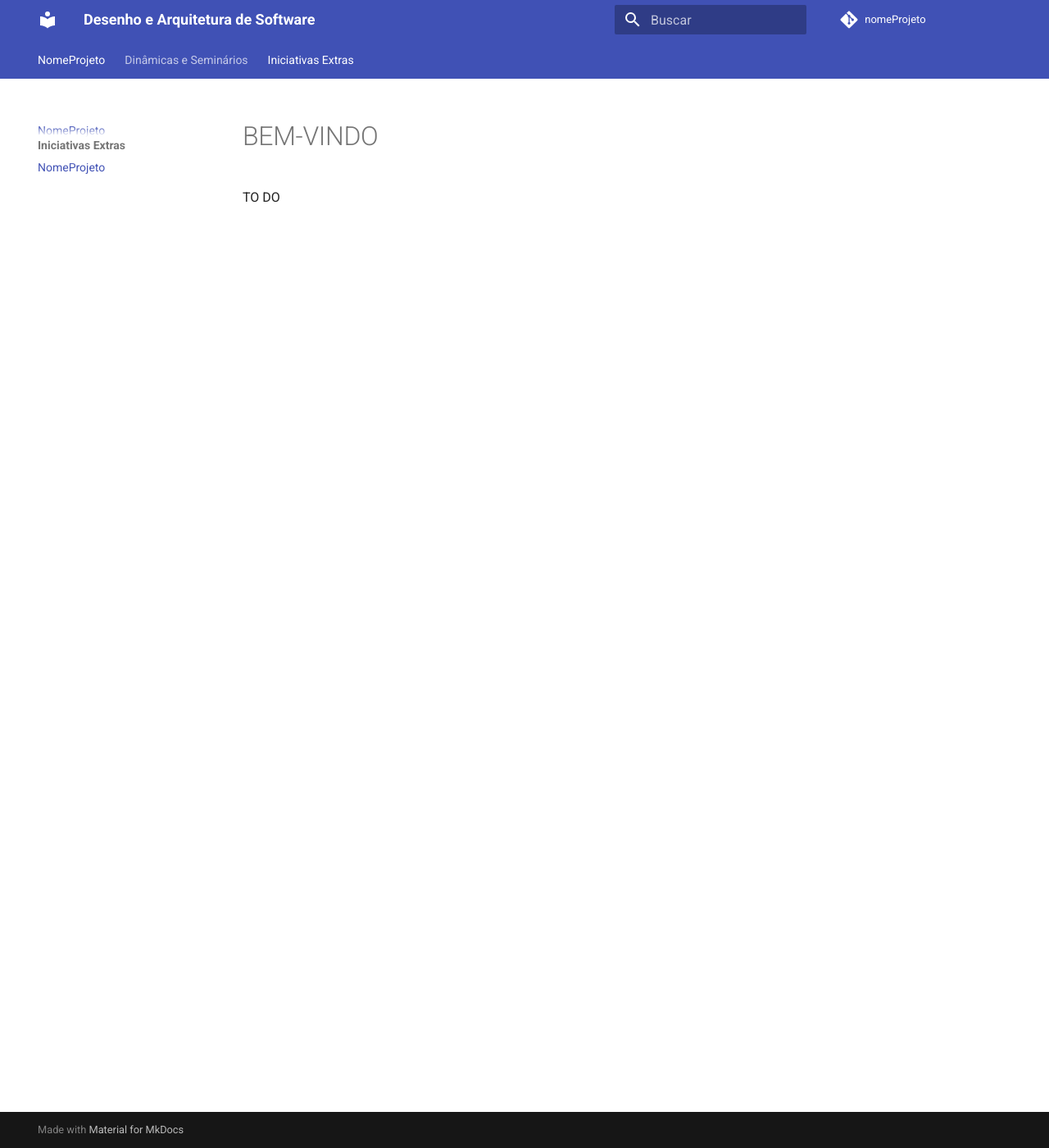
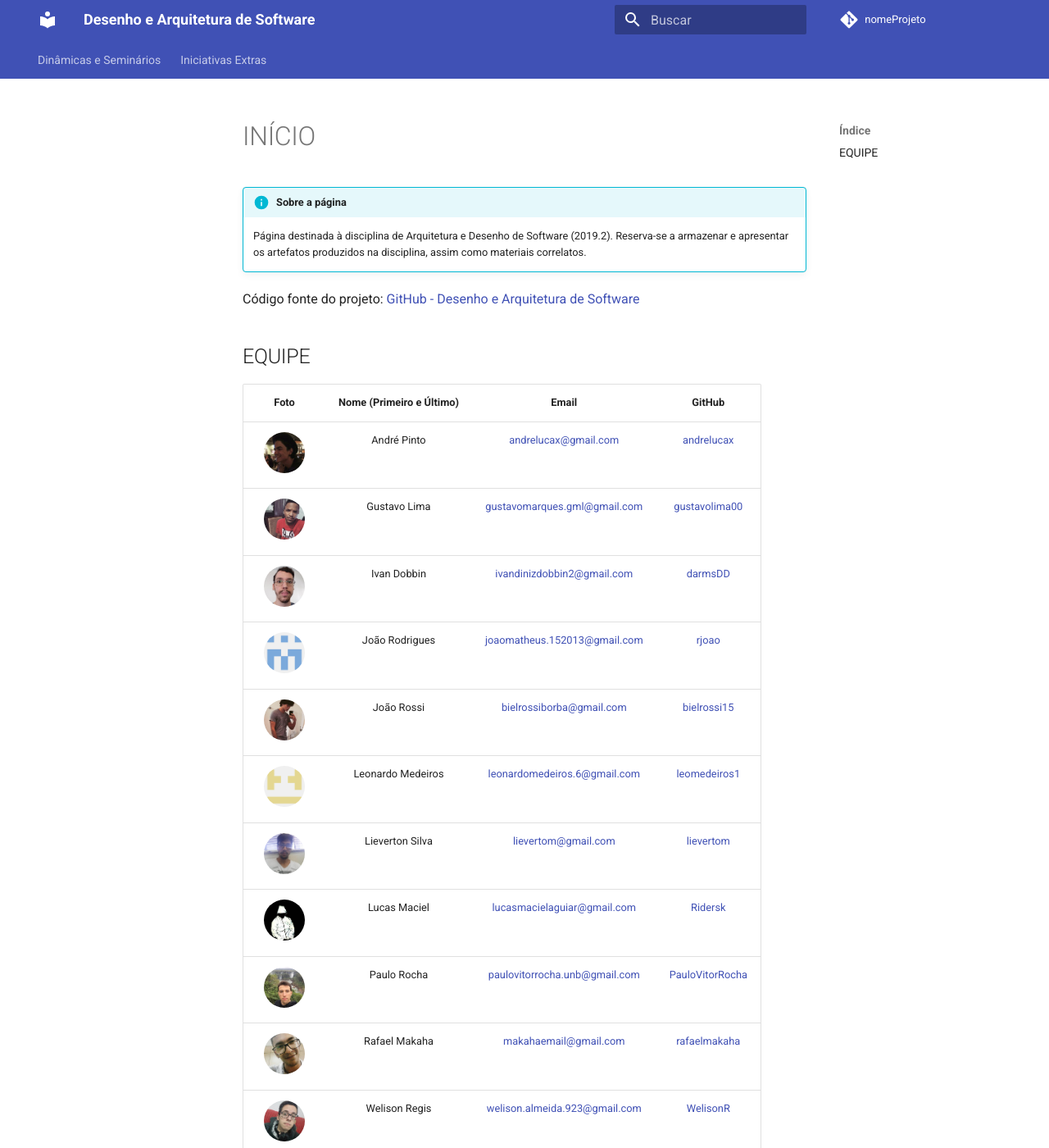
Before and after one commit to 2019-2-arquitetura-desenho/wiki, an MkDocs documentation site: the page built from docs/index.md, in a window 1280 px wide and 1400 px high. Shown: the whole window at 82% size. Built offline with MkDocs 1.6.1 and Material for MkDocs 9.7.7, drawn with Linux system fonts in a browser that asks for light colours; comment, search, counter and statistics services are not loaded; old or Windows-style settings are respelled for this version of MkDocs.

Commit message:
Add index page with team informations and images. Update project struture.

```diff
--- a/docs/index.md
+++ b/docs/index.md
@@ -1,3 +1,22 @@
-# BEM-VINDO
+# INÍCIO
 
-TO DO
+!!! info "Sobre a página"
+    Página destinada à disciplina de Arquitetura e Desenho de Software (2019.2). Reserva-se a armazenar e apresentar os artefatos produzidos na disciplina, assim como materiais correlatos.
+
+Código fonte do projeto: [GitHub - Desenho e Arquitetura de Software](https://github.com/2019-2-arquitetura-desenho)
+
+## EQUIPE
+
+| Foto | Nome (Primeiro e Último) | Email | GitHub |
+|:----:|:------------------------:|:-----:|:------:|
+| <img style="border-radius: 50%;" src="/assets/equipe/andre.jpeg" alt="André" title="André Pinto" width="50" height="50" /> | André Pinto | andrelucax@gmail.com | [andrelucax](https://github.com/andrelucax) |
+| <img style="border-radius: 50%;" src="/assets/equipe/gustavo.jpeg" alt="Gustavo" title="Gustavo Lima" width="50" height="50" /> | Gustavo Lima | gustavomarques.gml@gmail.com | [gustavolima00](https://github.com/gustavolima00) |
+| <img style="border-radius: 50%;" src="/assets/equipe/ivan.jpeg" alt="Ivan" title="Ivan Dobbin" width="50" height="50" /> | Ivan Dobbin | ivandinizdobbin2@gmail.com | [darmsDD](https://github.com/darmsDD) |
+| <img style="border-radius: 50%;" src="/assets/equipe/joao.png" alt="João" title="João Rodrigues" width="50" height="50" /> | João Rodrigues | joaomatheus.152013@gmail.com | [rjoao](https://github.com/rjoao) |
+| <img style="border-radius: 50%;" src="/assets/equipe/biel.jpeg" alt="João" title="João Rossi" width="50" height="50" /> | João Rossi | bielrossiborba@gmail.com | [bielrossi15](https://github.com/bielrossi15) |
+| <img style="border-radius: 50%;" src="/assets/equipe/leo.png" alt="Leonardo" title="Leonardo Medeiros" width="50" height="50" /> | Leonardo Medeiros | leonardomedeiros.6@gmail.com | [leomedeiros1](https://github.com/leomedeiros1) |
+| <img style="border-radius: 50%;" src="/assets/equipe/lieverton.jpeg" alt="Lieverton" title="Lieverton Silva" width="50" height="50" /> | Lieverton Silva | lievertom@gmail.com | [lievertom](https://github.com/lievertom) |
+| <img style="border-radius: 50%;" src="/assets/equipe/lucas.png" alt="Lucas" title="Lucas Maciel" width="50" height="50" /> | Lucas Maciel | lucasmacielaguiar@gmail.com | [Ridersk](https://github.com/Ridersk) |
+| <img style="border-radius: 50%;" src="/assets/equipe/paulo.jpeg" alt="Paulo" title="Paulo Rocha" width="50" height="50" /> | Paulo Rocha | paulovitorrocha.unb@gmail.com | [PauloVitorRocha](https://github.com/PauloVitorRocha) |
+| <img style="border-radius: 50%;" src="/assets/equipe/rafael.jpeg" alt="Rafael" title="Rafael Makaha" width="50" height="50" /> | Rafael Makaha | makahaemail@gmail.com | [rafaelmakaha](https://github.com/rafaelmakaha) |
+| <img style="border-radius: 50%;" src="/assets/equipe/welison.jpeg" alt="Welison" title="Welison Regis" width="50" height="50" /> | Welison Regis | welison.almeida.923@gmail.com | [WelisonR](https://github.com/WelisonR) |
--- a/mkdocs.yml
+++ b/mkdocs.yml
@@ -27,15 +27,16 @@ theme:
     accent: 'indigo'
 
 # Content Menu
+pages:
+  - Início: index.md
 nav:
-  - NomeProjeto: index.md
   - Dinâmicas e Seminários:
     - Dinâmica e Seminário I:
       - Design Sprint: dinamica_seminario_I/design_sprint.md
       - 5W2H - Temas a serem definidos: dinamica_seminario_I/5W2H.md
       - Ishikawa - Temas a serem definidos: dinamica_seminario_I/ishikawa.md
   - Iniciativas Extras:
-    - nome_artefato: index.md
+    - Extensões: samples.md
 
 # Markdown extensions
 markdown_extensions:
```
Also changed, not shown: docs/assets/equipe/andre.jpeg (added), docs/assets/equipe/biel.jpeg (added), docs/assets/equipe/gustavo.jpeg (added), docs/assets/equipe/ivan.jpeg (added), docs/assets/equipe/joao.png (added), docs/assets/equipe/leo.png (added), docs/assets/equipe/lieverton.jpeg (added), docs/assets/equipe/lucas.png (added), docs/assets/equipe/paulo.jpeg (added), docs/assets/equipe/rafael.jpeg (added), docs/assets/equipe/welison.jpeg (added).
